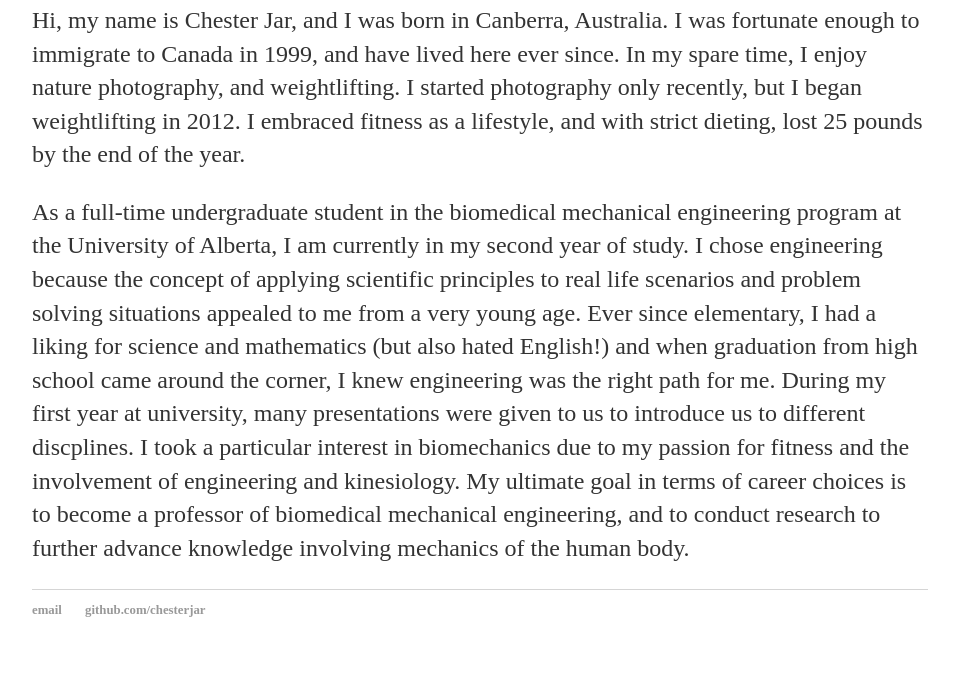
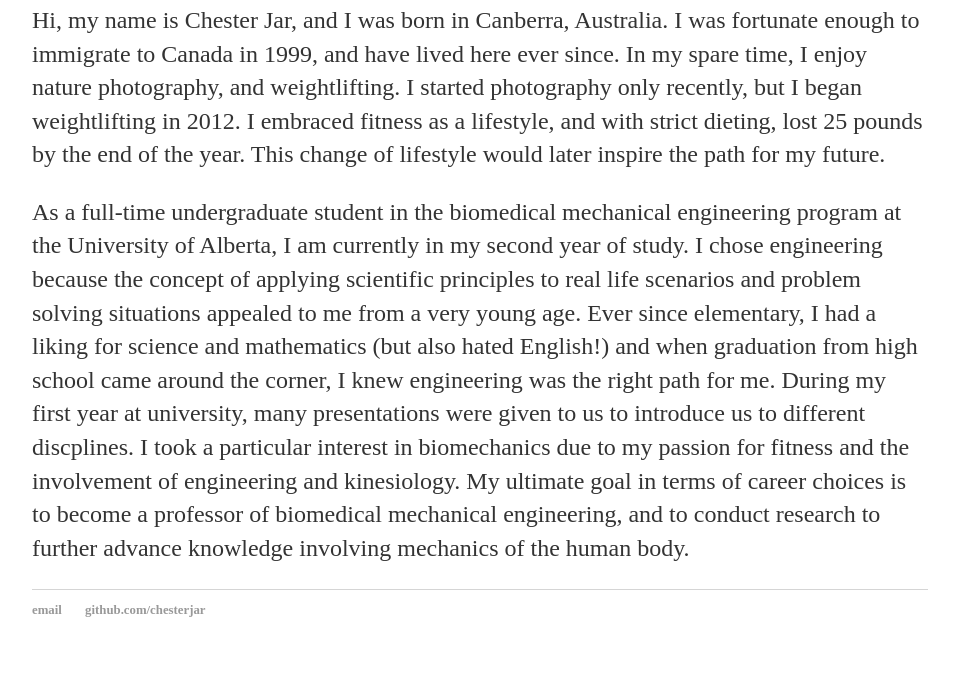
Before and after one commit to chesterjar/chesterjar, a Jekyll site: the page built from about/index.html, in a window 1280 px wide. Shown: the part 527-1205 px from the top of the page, without its empty margins (160-1113 px from the left). Built offline with Jekyll 4.4.1, drawn with Linux system fonts in a browser that asks for light colours.

Commit message:
Update index.html

```diff
--- a/about/index.html
+++ b/about/index.html
@@ -6,6 +6,6 @@ title: Chester Jar, About Me
 <a id="About Me" class="anchor" href="#About-Me" aria-hidden="true"><span aria-hidden="true" class="octicon octicon-link"></span></a>About Me</h1>
 <p><img src="http://i1243.photobucket.com/albums/gg543/PicturesforMECE/14329267_10206299945372232_1529714544_o_zpsldqttfjh.jpg" alt="Photography"></p>
 
-<p>Hi, my name is Chester Jar, and I was born in Canberra, Australia. I was fortunate enough to immigrate to Canada in 1999, and have lived here ever since. In my spare time, I enjoy nature photography, and weightlifting. I started photography only recently, but I began weightlifting in 2012. I embraced fitness as a lifestyle, and with strict dieting, lost 25 pounds by the end of the year.</p>
+<p>Hi, my name is Chester Jar, and I was born in Canberra, Australia. I was fortunate enough to immigrate to Canada in 1999, and have lived here ever since. In my spare time, I enjoy nature photography, and weightlifting. I started photography only recently, but I began weightlifting in 2012. I embraced fitness as a lifestyle, and with strict dieting, lost 25 pounds by the end of the year. This change of lifestyle would later inspire the path for my future.</p>
 
 <p>As a full-time undergraduate student in the biomedical mechanical engineering program at the University of Alberta, I am currently in my second year of study. I chose engineering because the concept of applying scientific principles to real life scenarios and problem solving situations appealed to me from a very young age. Ever since elementary, I had a liking for science and mathematics (but also hated English!) and when graduation from high school came around the corner, I knew engineering was the right path for me. During my first year at university, many presentations were given to us to introduce us to different discplines. I took a particular interest in biomechanics due to my passion for fitness and the involvement of engineering and kinesiology. My ultimate goal in terms of career choices is to become a professor of biomedical mechanical engineering, and to conduct research to further advance knowledge involving mechanics of the human body.</p>
```
